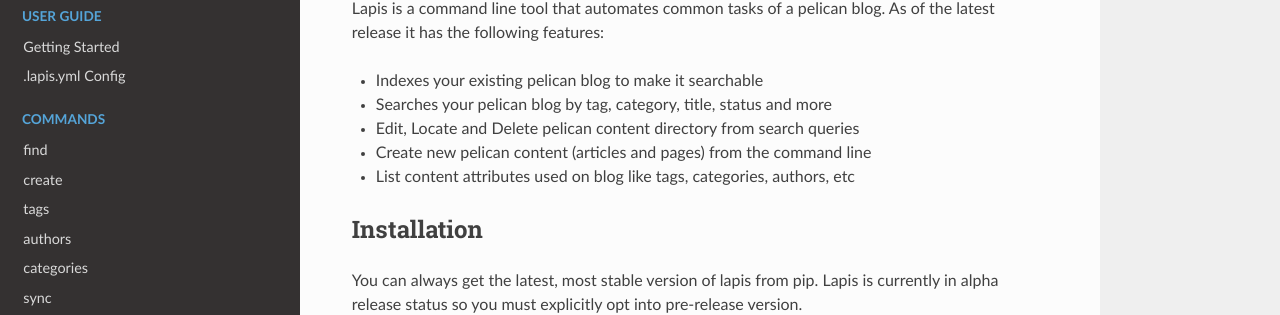
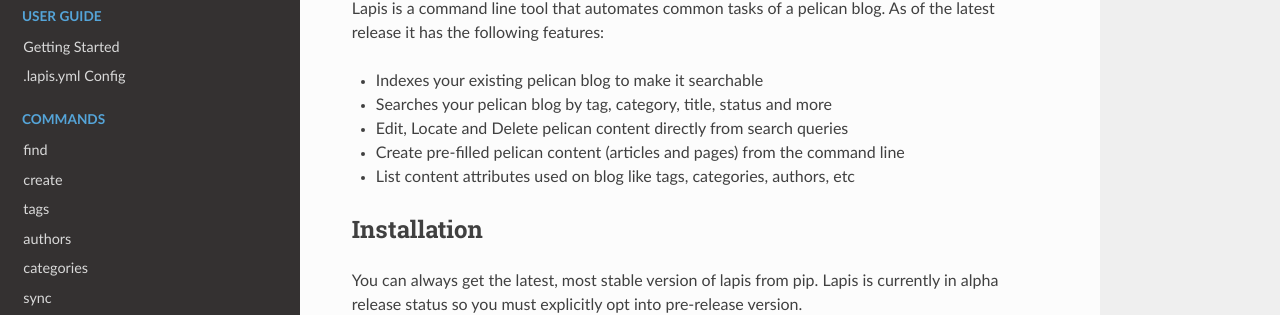
Before and after one commit to dandesousa/lapis, an MkDocs documentation site: the page built from docs/index.md, in a window 1280 px wide and 1001 px high. Shown: the part 267-582 px from the top of the window. Built offline with MkDocs 1.6.1, drawn with Linux system fonts in a browser that asks for light colours; nearby versions of some CDN libraries; old or Windows-style settings are respelled for this version of MkDocs.

Commit message:
Update index.md

```diff
--- a/docs/index.md
+++ b/docs/index.md
@@ -8,8 +8,8 @@
 
    * Indexes your existing pelican blog to make it searchable
    * Searches your pelican blog by tag, category, title, status and more
-   * Edit, Locate and Delete pelican content directory from search queries
-   * Create new pelican content (articles and pages) from the command line
+   * Edit, Locate and Delete pelican content directly from search queries
+   * Create pre-filled pelican content (articles and pages) from the command line
    * List content attributes used on blog like tags, categories, authors, etc
 
 ## Installation
```
